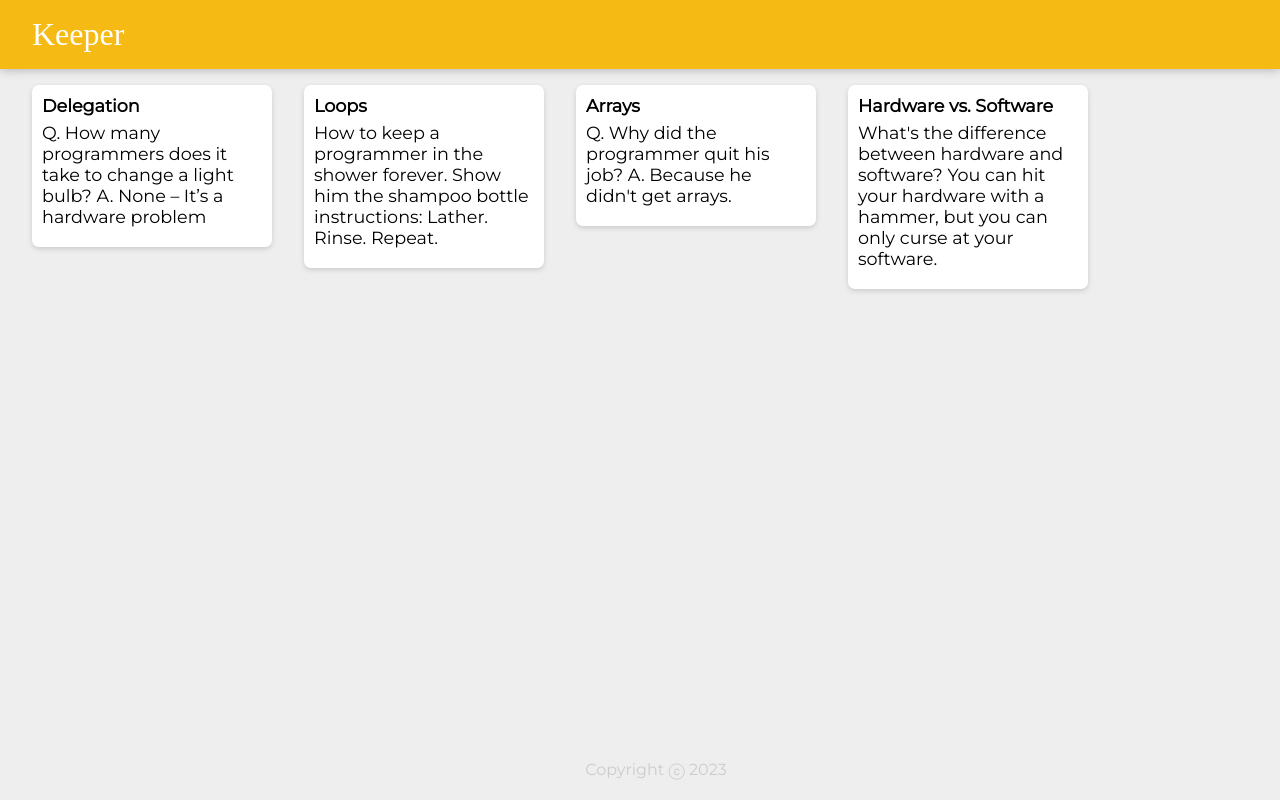
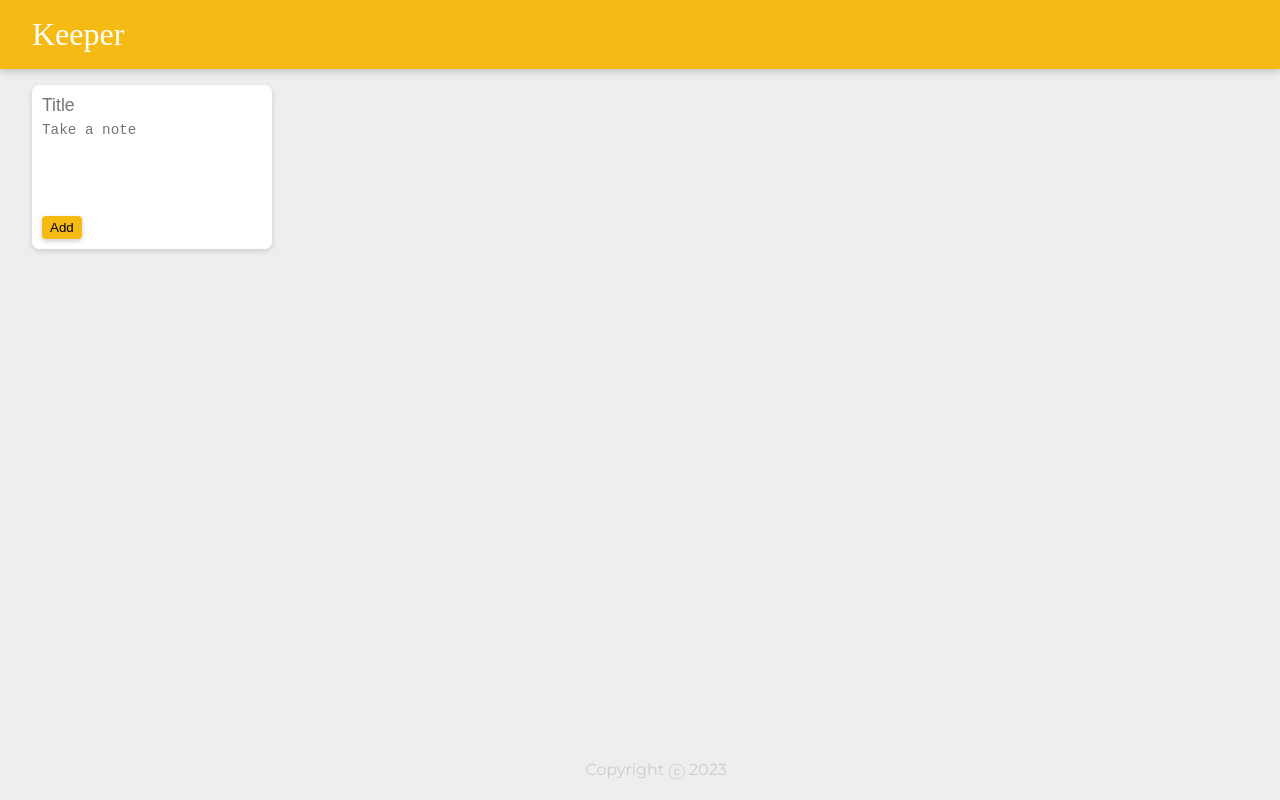
Before and after one commit to lyktk18798/mentorshipfe, a React (Create React App) app in the folder keeper-app/: page / in a window 1280 px wide. Built offline with nearby package versions, Linux system fonts and the light colour scheme; a web font is replaced by a local one.

Commit message:
feat: update add note and delete note function

```diff
--- a/keeper-app/public/styles.css
+++ b/keeper-app/public/styles.css
@@ -44,13 +44,36 @@ footer p {
   margin: 16px;
   float: left;
 }
+
+input#title,
 .note h1 {
   font-size: 1.1em;
   margin-bottom: 6px;
 }
+
+textarea,
 .note p {
   font-size: 1.1em;
   margin-bottom: 10px;
   white-space: pre-wrap;
   word-wrap: break-word;
 }
+
+input#title,
+textarea {
+  width: 100%;
+  outline: none;
+  border: none;
+  background-color: transparent;
+  resize: none;
+}
+textarea{
+  height: 80px;
+}
+button {
+  padding: 4px 8px;
+  background-color: #f5ba13;
+  border: none;
+  border-radius: 4px;
+  box-shadow: 0 2px 5px #ccc;
+}
--- a/keeper-app/src/Note.jsx
+++ b/keeper-app/src/Note.jsx
@@ -1,17 +1,73 @@
-import React from "react";
-import notes from "./notes";
+import React, { useState } from "react";
 
+let id = 0;
 const Note = () => {
-  return notes
-    ? notes.map((item) => {
+  const [query, setQuery] = useState({
+    title: "",
+    content: "",
+  });
+
+  const handleChange = (evt) => {
+    const value = evt.target.value;
+    setQuery({
+      ...query,
+      [evt.target.name]: value,
+    });
+    console.log(query);
+  };
+
+  const [taskList, setTaskList] = useState([]);
+  const addNote = () => {
+    if (query.content || query.title) {
+      setTaskList([
+        ...taskList,
+        { id: id++, title: query.title, content: query.content },
+      ]);
+      setQuery({
+        title: "",
+        content: "",
+      });
+    }
+  };
+
+  return (
+    <>
+      <div className="note">
+        <input
+          id="title"
+          type="text"
+          placeholder="Title"
+          name="title"
+          value={query.title}
+          onChange={handleChange}
+        />
+        <textarea
+          className="content"
+          placeholder="Take a note"
+          name="content"
+          value={query.content}
+          onChange={handleChange}
+        ></textarea>
+        <button onClick={addNote}>Add</button>
+      </div>
+
+      {taskList.map((item) => {
         return (
-          <div class="note">
+          <div className="note" key={item.id}>
             <h1>{item.title}</h1>
             <p>{item.content}</p>
+            <button
+              onClick={() =>
+                setTaskList(taskList.filter((a) => a.id !== item.id))
+              }
+            >
+              Remove
+            </button>
           </div>
         );
-      })
-    : null;
+      })}
+    </>
+  );
 };
 
 export default Note;
```
